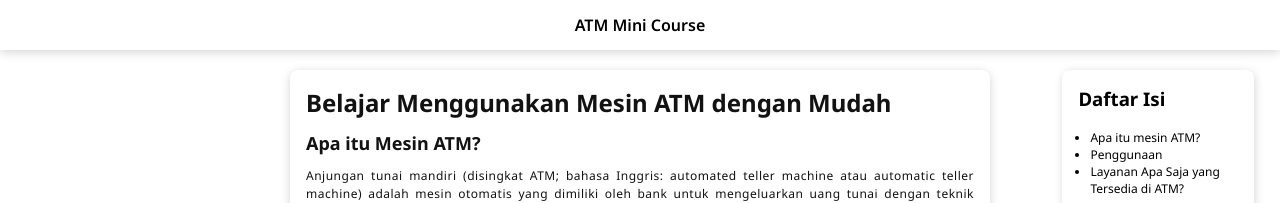
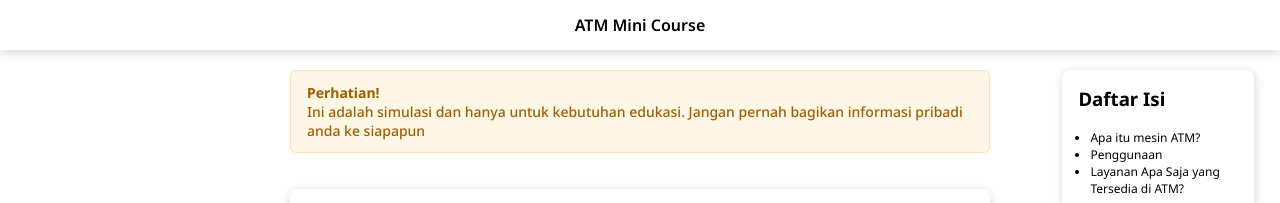
Before and after one commit to rizkiismail9a/atm-mechine-tutorial, a Vue app: page / in a window 1280 px wide. Shown: the top 203 px of the page. Built offline with nearby package versions, Linux system fonts and the light colour scheme.

Commit message:
add educational purpose

```diff
--- a/src/views/HomeView.vue
+++ b/src/views/HomeView.vue
@@ -26,6 +26,11 @@ const menuLinks = ref([
 <template>
   <HomeSideBar />
   <div class="home-content">
+    <div class="warning-box">
+      <strong>Perhatian!</strong><br />
+      Ini adalah simulasi dan hanya untuk kebutuhan edukasi. Jangan pernah bagikan informasi pribadi
+      anda ke siapapun
+    </div>
     <div class="home-card">
       <h1>Belajar Menggunakan Mesin ATM dengan Mudah</h1>
 
@@ -129,4 +134,16 @@ img {
   width: 250px;
   border-radius: 8px;
 }
+
+.warning-box {
+  background-color: #fff7e6;
+  color: #a15c00;
+  border: 1px solid #ffe0b2;
+  border-radius: 6px;
+  padding: 12px 16px;
+  margin-bottom: 16px;
+  font-size: 14px;
+  font-weight: 500;
+  box-shadow: 0 1px 4px rgba(213, 213, 213, 0.2);
+}
 </style>
--- a/src/views/TransferView.vue
+++ b/src/views/TransferView.vue
@@ -41,6 +41,11 @@ export default {
 
 <template>
   <div style="position: relative; min-height: 60vh">
+    <div class="warning-box">
+      <strong>Perhatian!</strong><br />
+      Ini adalah simulasi dan hanya untuk kebutuhan edukasi. Jangan pernah bagikan informasi pribadi
+      anda ke siapapun
+    </div>
     <transition :name="direction === 'next' ? 'swipe-left' : 'swipe-right'" mode="out-in">
       <div :key="currentStep" style="width: 100%">
         <div v-if="steps.length">
@@ -138,4 +143,16 @@ export default {
   transform: translateX(100%);
   opacity: 0;
 }
+
+.warning-box {
+  background-color: #fff7e6;
+  color: #a15c00;
+  border: 1px solid #ffe0b2;
+  border-radius: 6px;
+  padding: 12px 16px;
+  margin-bottom: 16px;
+  font-size: 14px;
+  font-weight: 500;
+  box-shadow: 0 1px 4px rgba(213, 213, 213, 0.2);
+}
 </style>
--- a/src/views/WithdrawalView.vue
+++ b/src/views/WithdrawalView.vue
@@ -41,6 +41,11 @@ export default {
 
 <template>
   <div style="position: relative; min-height: 60vh">
+    <div class="warning-box">
+      <strong>Perhatian!</strong><br />
+      Ini adalah simulasi dan hanya untuk kebutuhan edukasi. Jangan pernah bagikan informasi pribadi
+      anda ke siapapun
+    </div>
     <transition :name="direction === 'next' ? 'swipe-left' : 'swipe-right'" mode="out-in">
       <div :key="currentStep" style="width: 100%">
         <div v-if="steps.length">
@@ -159,4 +164,16 @@ a {
   transform: translateX(100%);
   opacity: 0;
 }
+
+.warning-box {
+  background-color: #fff7e6;
+  color: #a15c00;
+  border: 1px solid #ffe0b2;
+  border-radius: 6px;
+  padding: 12px 16px;
+  margin-bottom: 16px;
+  font-size: 14px;
+  font-weight: 500;
+  box-shadow: 0 1px 4px rgba(213, 213, 213, 0.2);
+}
 </style>
```
